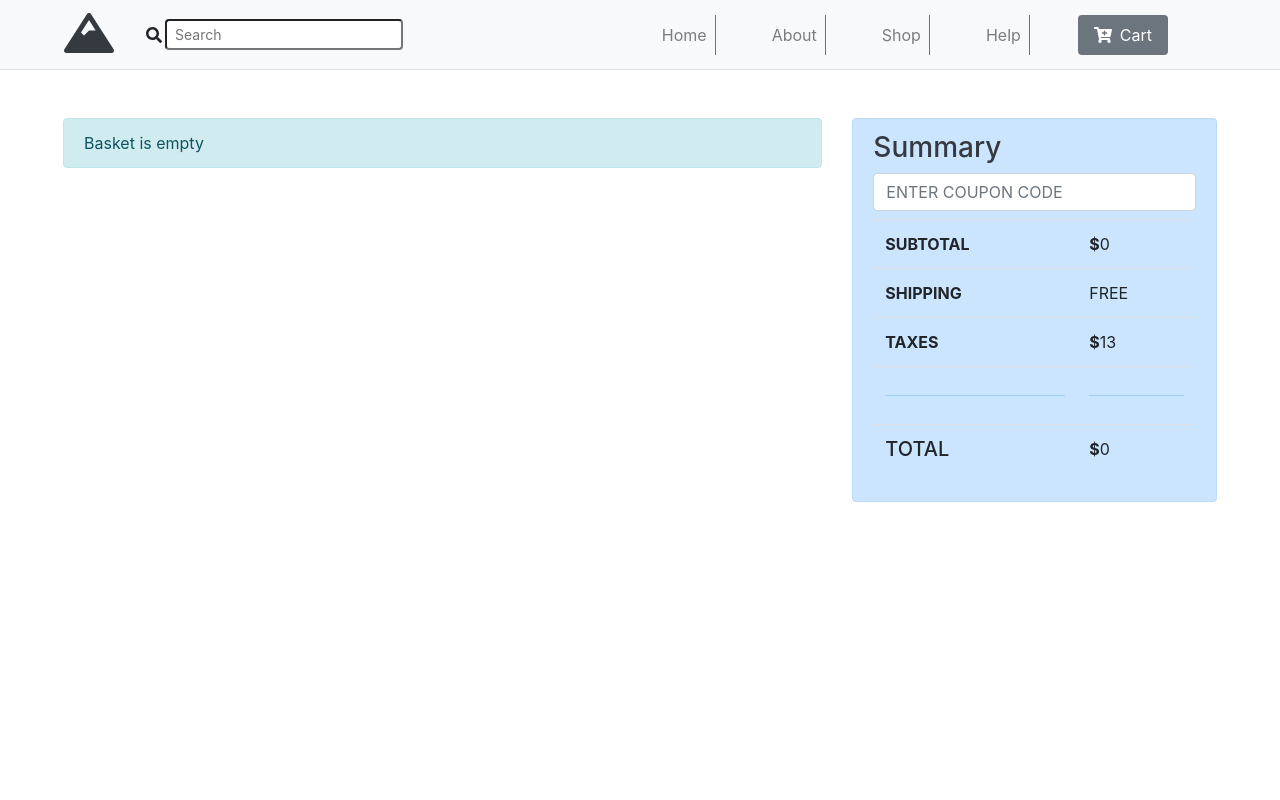
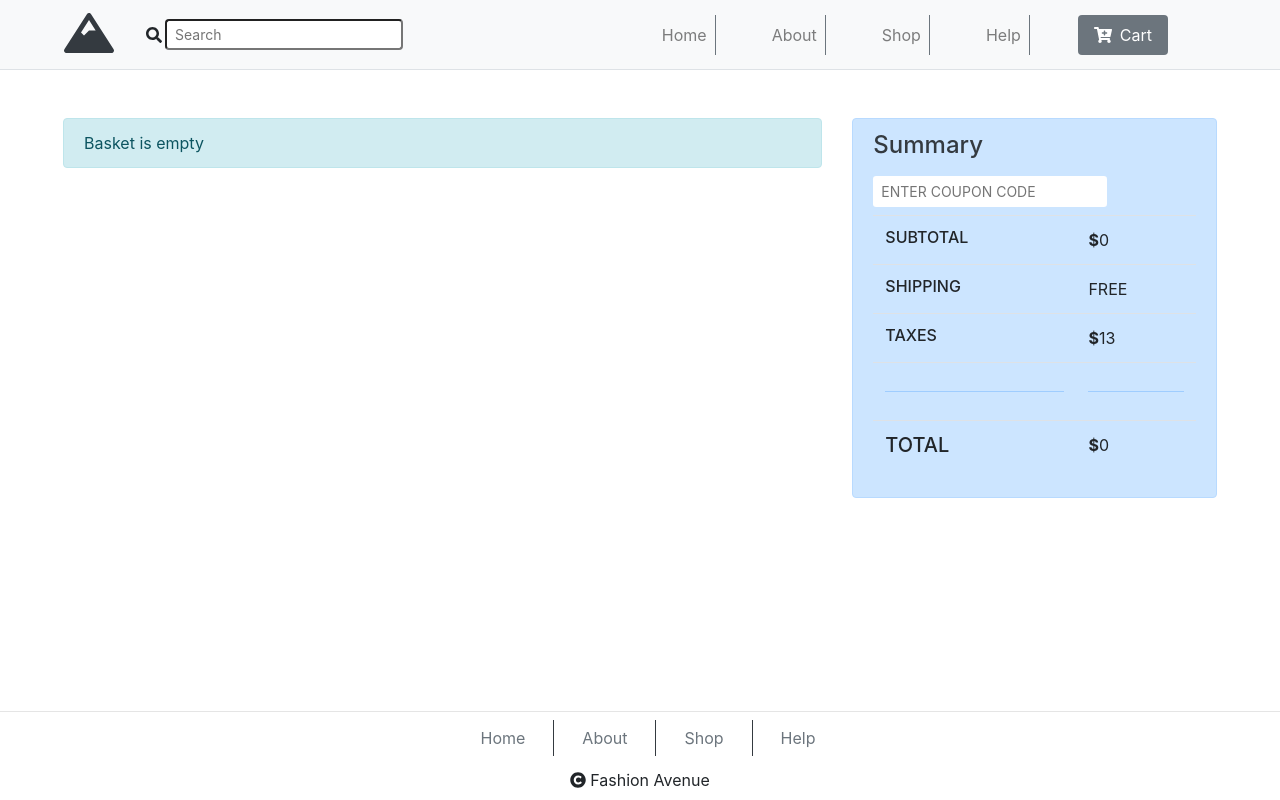
Before and after one commit to Rafiul-Islam/Fashion-Avenue, a React (Create React App) app: page /cart in a window 1280 px wide. Built offline with nearby package versions, Linux system fonts and the light colour scheme.

Commit message:
footer of cart section added

```diff
--- a/src/Pages/ShoppingCart/Cart.js
+++ b/src/Pages/ShoppingCart/Cart.js
@@ -1,12 +1,14 @@
 import React, {Component} from "react";
 import {connect} from "react-redux";
 import {addToCart, removeFromCart} from "../../actions/cartActions";
+import Footer from "./Footer";
 
 class Cart extends Component {
     render() {
         const {cartItems} = this.props;
 
         return (
+            <>
                 <div className=' mx-3 mx-md-5 row'>
                     <div className="col-md-8">
                         <div className="alert alert-info mt-5">
@@ -46,14 +48,8 @@ class Cart extends Component {
                                         </tbody>
                                     </table>
                                     <hr/>
-
-                                {/*<h5 className='text-dark ml-2 font-weight-normal'>Total Price:&nbsp;<strong>$</strong>*/}
-                                {/*  {*/}
-                                {/*    cartItems.reduce((a, c) => a + c.price * c.count, 0)*/}
-                                {/*  }*/}
-                                {/*</h5>*/}
                                     <button
-                                    className='btn btn-danger m-3'
+                                        className='btn btn-danger m-2'
                                         onClick={() => alert('Thanks for shopping with us!')}>
                                         Next
                                     </button>
@@ -68,15 +64,15 @@ class Cart extends Component {
                     </div>
                     <div className="col-md-4 mt-5 text-left">
                         <div className='alert alert-primary text-dark'>
-                        <h3>Summary</h3>
+                            <h4 className='mb-3'>Summary</h4>
                             <div className="form-group mb-2">
-                            <input type="number" className="form-control" id="coupon"
+                                <input type="number" className="form-control-sm border-0" id="coupon"
                                        placeholder="ENTER COUPON CODE"/>
                             </div>
                             <table className="table">
                                 <tbody>
                                 <tr>
-                                <th scope="row" className='text-uppercase'>subtotal</th>
+                                    <th scope="row" className='text-uppercase h6'>subtotal</th>
                                     <td><strong>$</strong>
                                         {
                                             cartItems.reduce((a, c) => a + c.price * c.count, 0)
@@ -84,17 +80,21 @@ class Cart extends Component {
                                     </td>
                                 </tr>
                                 <tr>
-                                <th scope="row" className='text-uppercase'>shipping</th>
+                                    <th scope="row" className='text-uppercase h6'>shipping</th>
                                     <td>FREE</td>
                                 </tr>
                                 <tr>
-                                <th scope="row" className='text-uppercase'>taxes</th>
+                                    <th scope="row" className='text-uppercase h6'>taxes</th>
                                     <td><strong>$</strong>13</td>
 
                                 </tr>
                                 <tr>
-                                <td><hr/></td>
-                                <td><hr/></td>
+                                    <td>
+                                        <hr/>
+                                    </td>
+                                    <td>
+                                        <hr/>
+                                    </td>
                                 </tr>
 
                                 <tr>
@@ -110,6 +110,8 @@ class Cart extends Component {
                         </div>
                     </div>
                 </div>
+                <Footer/>
+            </>
 
         );
     }
--- /dev/null
+++ b/src/Pages/ShoppingCart/Footer.js
@@ -0,0 +1,45 @@
+import React from 'react';
+import {faCopyright} from "@fortawesome/free-solid-svg-icons";
+import {FontAwesomeIcon} from "@fortawesome/react-fontawesome";
+import {useHistory} from "react-router-dom";
+
+const Footer = () => {
+    const history = useHistory()
+    const home = () => {
+        history.push('/home')
+    }
+    const about = () => {
+        history.push('/about')
+    }
+    const shop = () => {
+        history.push('/shop')
+    }
+    const help = () => {
+        history.push('/help')
+    }
+    return (
+        <div className='fixed-bottom'>
+            <hr className='my-2'/>
+            <div className='d-flex justify-content-center mb-2'>
+                <div className='border-dark border-right px-3'>
+                    <button className='btn btn-outline-secondary border-0' onClick={home}>Home</button>
+                </div>
+                <div className='border-dark border-right px-3'>
+                    <button className='btn btn-outline-secondary border-0' onClick={about}>About</button>
+                </div>
+                <div className='border-dark border-right px-3'>
+                    <button className='btn btn-outline-secondary border-0' onClick={shop}>Shop</button>
+                </div>
+                <div className='ml-3'>
+                    <button className='btn btn-outline-secondary border-0' onClick={help}>Help</button>
+                </div>
+            </div>
+            <div className='text-center mb-2'>
+                <FontAwesomeIcon className='mt-2 mr-1' icon={faCopyright}/>
+                <span>Fashion Avenue</span>
+            </div>
+        </div>
+    );
+};
+
+export default Footer;
```
Also changed, not shown: 1 other file (tests, documents, lock files or other folders). Lines whose indentation alone changed are shown as unchanged.
